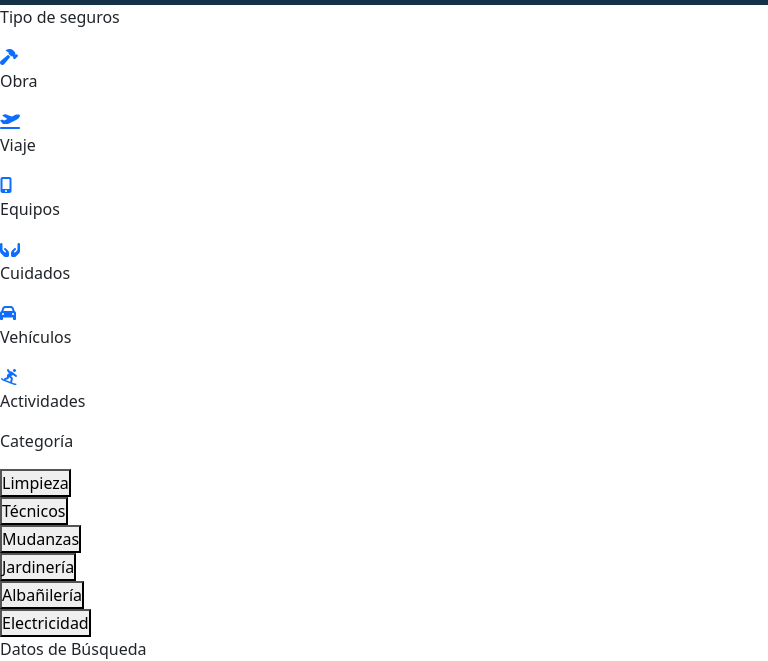
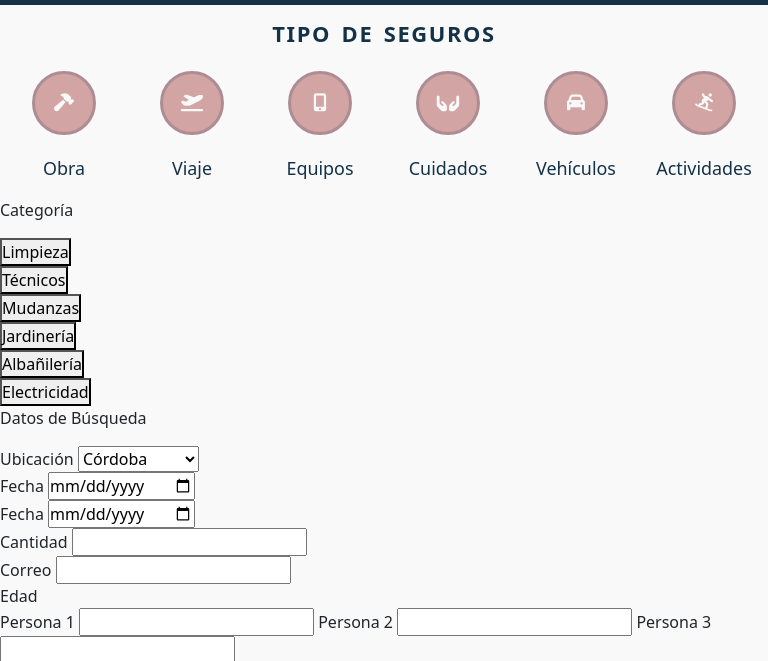
Before and after one commit to claraaitatagle/repositorio-asegura, a plain HTML site: page pages/seguros.html in a window 768 px wide. Shown: the part 81-742 px from the top of the page. Drawn offline with nearby package versions, Linux system fonts and the light colour scheme.

Commit message:
pagina seguros

```diff
--- a/pages/seguros.html
+++ b/pages/seguros.html
@@ -12,7 +12,7 @@
     <!-- link favicon -->
     <link rel="shortcut icon" href="../img/logo.svg" type="image/x-icon">
     <!-- link bootstrap -->
-    <link href="https://cdn.jsdelivr.net/npm/bootstrap@5.3.0-alpha1/dist/css/bootstrap.min.css"rel="stylesheet">
+    <link href="https://cdn.jsdelivr.net/npm/bootstrap@5.3.0-alpha1/dist/css/bootstrap.min.css" rel="stylesheet">
     <!-- link con styles -->
     <link rel="stylesheet" href="../styles/styles.css">
     <title>Asegura</title>
@@ -25,7 +25,9 @@
                 <!-- logo -->
                 <a class="navbar-brand" href="#"><img src="../img/header.png" alt="logo asegura"></a>
                 <!-- boton responsive -->
-                <button class="navbar-toggler" type="button" data-bs-toggle="collapse" data-bs-target="#navbarSupportedContent" aria-controls="navbarSupportedContent" aria-expanded="true" aria-label="Toggle navigation">
+                <button class="navbar-toggler" type="button" data-bs-toggle="collapse"
+                    data-bs-target="#navbarSupportedContent" aria-controls="navbarSupportedContent" aria-expanded="true"
+                    aria-label="Toggle navigation">
                     <span class="navbar-toggler-icon"></span>
                 </button>
 
@@ -36,21 +38,21 @@
                             <a class="nav-link nava" aria-current="page" href="../index.html">Inicio</a>
                         </li>
                         <li class="nav-item dropdown">
-                            <a class="nav-link dropdown-toggle nava" href="./seguros.html" role="button" data-bs-toggle="dropdown"
-                                aria-expanded="false">
+                            <a class="nav-link dropdown-toggle nava" href="./seguros.html" role="button"
+                                data-bs-toggle="dropdown" aria-expanded="false">
                                 Seguros
                             </a>
                             <ul class="dropdown-menu">
-                                <li><a class="dropdown-item" href="./seguros.html" >Obra</a></li>
-                                <li><a class="dropdown-item" href="./seguros.html" >Viaje</a></li>
-                                <li><a class="dropdown-item" href="./seguros.html" >Equipos</a></li>
-                                <li><a class="dropdown-item" href="./seguros.html" >Cuidados</a></li>
-                                <li><a class="dropdown-item" href="./seguros.html" >Vehículos</a></li>
-                                <li><a class="dropdown-item" href="./seguros.html" >Actividades</a></li>
+                                <li><a class="dropdown-item" href="./seguros.html">Obra</a></li>
+                                <li><a class="dropdown-item" href="./seguros.html">Viaje</a></li>
+                                <li><a class="dropdown-item" href="./seguros.html">Equipos</a></li>
+                                <li><a class="dropdown-item" href="./seguros.html">Cuidados</a></li>
+                                <li><a class="dropdown-item" href="./seguros.html">Vehículos</a></li>
+                                <li><a class="dropdown-item" href="./seguros.html">Actividades</a></li>
                             </ul>
                         </li>
                         <li class="nav-item">
-                            <a class="nav-link nava" href="./siniestros.html" >Siniestros</a>
+                            <a class="nav-link nava" href="./siniestros.html">Siniestros</a>
                         </li>
                         <li class="nav-item">
                             <a class="nav-link nava" href="./nosotros.html">Nosotros</a>
@@ -61,7 +63,7 @@
                         <li class="nav-item ">
                             <a class="nav-link" href="#"><i class="fa-regular fa-circle-user icc"></i></a>
                         </li>
-                        <li class="nav-item" >
+                        <li class="nav-item">
                             <a class="nav-link" href="#"><i class="fa-solid fa-lock icc"></i></a>
                         </li>
                     </ul>
@@ -75,44 +77,49 @@
     <main class="main__seguros">
         <section class="main__seguros1">
             <div class="mainseguros__1a">
-                <p>Tipo de seguros</p>
+                <h2>Tipo de seguros</h2>
             </div>
-            <div class="mainseguros__1b">
-                <div class="mainseguros__1b__ic">
+            <!-- contenedor grid system main3 -->
+            <div class="container-fluid main_cf">
+                <!-- fila grid system main3 -->
+                <div class=" row mainseguros__1b ">
+                    <!-- col1 card empresa 1 -->
+                    <div class="col-xs-6 col-sm-6 col-md-2 col-lg-2 mainseguros__1b__ic">
                         <div class="button">
                             <a href="#"><i class="fa-solid fa-hammer"></i></a>
                         </div>
                         <p>Obra</p>
                     </div>
-                <div class="mainseguros__1b__ic">
+                    <div class="col-sm-6 col-md-2 col-lg-2 mainseguros__1b__ic">
                         <div class="button">
                             <a href="#"><i class="fa-solid fa-plane-departure"></i></a>
                         </div>
                         <p>Viaje</p>
                     </div>
-                <div class="mainseguros__1b__ic">
+                    <div class="col-sm-6 col-md-2 col-lg-2 mainseguros__1b__ic">
                         <div class="button">
                             <a href="#"><i class="fa-solid fa-mobile-screen-button"></i></a>
                         </div>
                         <p>Equipos</p>
                     </div>
-                <div class="mainseguros__1b__ic">
+                    <div class="col-sm-6 col-md-2 col-lg-2 mainseguros__1b__ic">
                         <div class="button">
                             <a href="#"><i class="fa-solid fa-hands-holding"></i></a>
                         </div>
                         <p>Cuidados</p>
                     </div>
-                <div class="mainseguros__1b__ic">
+                    <div class="col-sm-6 col-md-2 col-lg-2 mainseguros__1b__ic">
                         <div class="button">
                             <a href="#"><i class="fa-solid fa-car"></i></a>
                         </div>
                         <p>Vehículos</p>
                     </div>
-                <div class="mainseguros__1b__ic">
+                    <div class="col-sm-6 col-md-2 col-lg-2 mainseguros__1b__ic">
                         <div class="button">
                             <a href="#"><i class="fa-solid fa-person-snowboarding"></i></a>
                         </div>
                         <p>Actividades</p>
+                    </div>
                 </div>
             </div>
         </section>
@@ -300,7 +307,8 @@
                 <div class="icon">
                     <a href="https://www.facebook.com/" target="_blank"><i class="fa-brands fa-facebook"></i></a>
                     <a href="https://www.instagram.com/" target="_blank"><i class="fa-brands fa-instagram"></i></a>
-                    <a href="https://www.google.com/search?q=asegura&oq=asegura&aqs=chrome..69i57j46i131i175i199i433i512j0i131i433i512j0i433i512j69i60l3j69i61.2622j0j7&sourceid=chrome&ie=UTF-8" target="_blank"><i class="fa-brands fa-google"></i></a>
+                    <a href="https://www.google.com/search?q=asegura&oq=asegura&aqs=chrome..69i57j46i131i175i199i433i512j0i131i433i512j0i433i512j69i60l3j69i61.2622j0j7&sourceid=chrome&ie=UTF-8"
+                        target="_blank"><i class="fa-brands fa-google"></i></a>
                 </div>
             </div>
             <div class="caja2">
--- a/styles/_media.scss
+++ b/styles/_media.scss
@@ -162,6 +162,44 @@
         }
 
     }
+
+    /*    MEDIA  PAGINA SEGUROS    */
+
+    .main__seguros {
+        width: $wh;
+        background-color: aqua;
+
+        .main__seguros1 {
+
+            .mainseguros__1a h2 {
+                font-size: $small5;
+            }
+
+            .main_cf {
+                .mainseguros__1b {
+
+                    .mainseguros__1b__ic {
+
+                        .button {
+                            height: 20rem;
+                            width: 20rem;
+                        }
+                    }
+
+                    .mainseguros__1b__ic i {
+                        font-size: $large;
+                    }
+
+
+                    .mainseguros__1b__ic p {
+                        font-size: $small2;
+                        margin-top: $small3;
+                    }
+                }
+            }
+        }
+    }
+
 }
 
 /*segundo breakpoint md-lg*/
--- /dev/null
+++ b/styles/_seguros.scss
@@ -0,0 +1,68 @@
+/*      PAGINA SEGUROS    */
+
+.main__seguros {
+    height: fit-content;
+    width: $wh;
+    background-color: $color3;
+
+    .main__seguros1 {
+        width: $wh;
+        height: fit-content;
+
+        .mainseguros__1a h2 {
+            @include sizes;
+            color: $color1;
+            font-size: $small4;
+        }
+
+        .main_cf {
+            .mainseguros__1b {
+                display: flex;
+                flex-direction: row;
+                justify-content: space-around;
+
+                .mainseguros__1b__ic {
+                    display: flex;
+                    flex-direction: column;
+                    align-items: center;
+
+                    .button {
+                        background-color: #D3A4A4;
+                        border-radius: $wh;
+                        border: .2rem solid #AD8D91;
+                        height: 4rem;
+                        width: 4rem;
+                        display: flex;
+                        align-items: center;
+                        justify-content: center;
+                    }
+                }
+
+                .mainseguros__1b__ic {
+                    display: flex;
+                    flex-direction: column;
+                    align-items: center;
+                }
+
+                .mainseguros__1b__ic i {
+                    font-size: $small;
+                    color: $color3;
+                }
+
+                .mainseguros__1b__ic .button:hover {
+                    transition: all .3s;
+                    transform: scale(1.06);
+                    cursor: pointer;
+                    border: .2rem solid $color1;
+                    background-color: $color2;
+                }
+
+                .mainseguros__1b__ic p {
+                    color: $color1;
+                    font-size: $small;
+                    margin-top: $small2;
+                }
+            }
+        }
+    }
+}
--- a/styles/styles.scss
+++ b/styles/styles.scss
@@ -404,3 +404,4 @@ header {
 
 @import "_media.scss";
 @import "_siniestros.scss";
+@import "_seguros.scss";
```
Also changed, not shown: styles/styles.css, 2 other files. Lines whose indentation alone changed are shown as unchanged.
